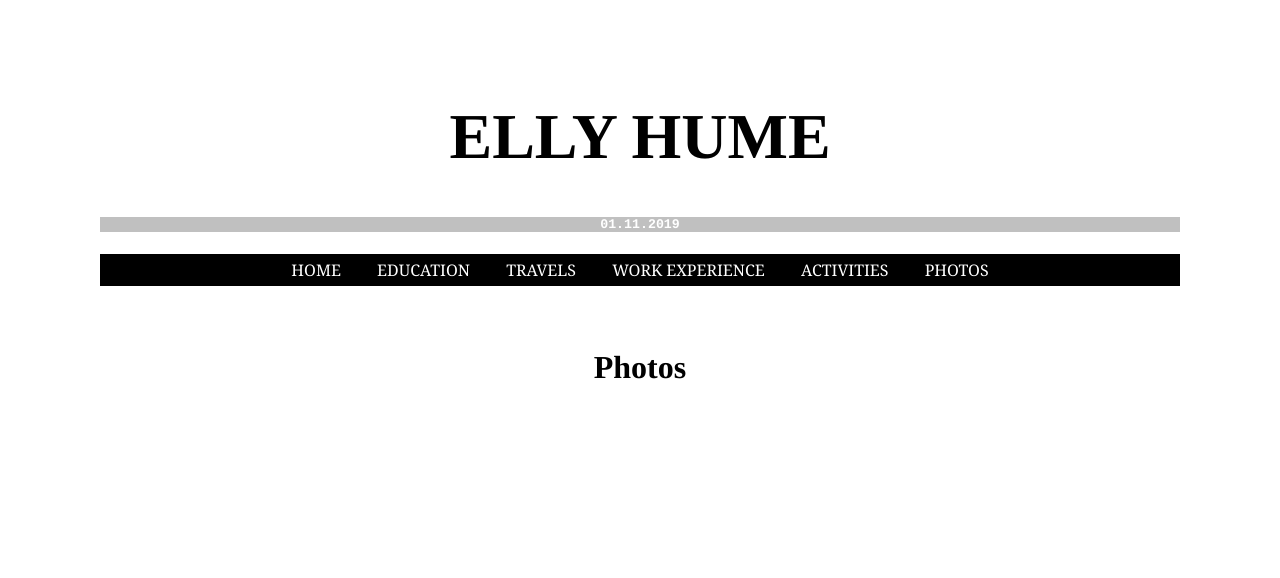
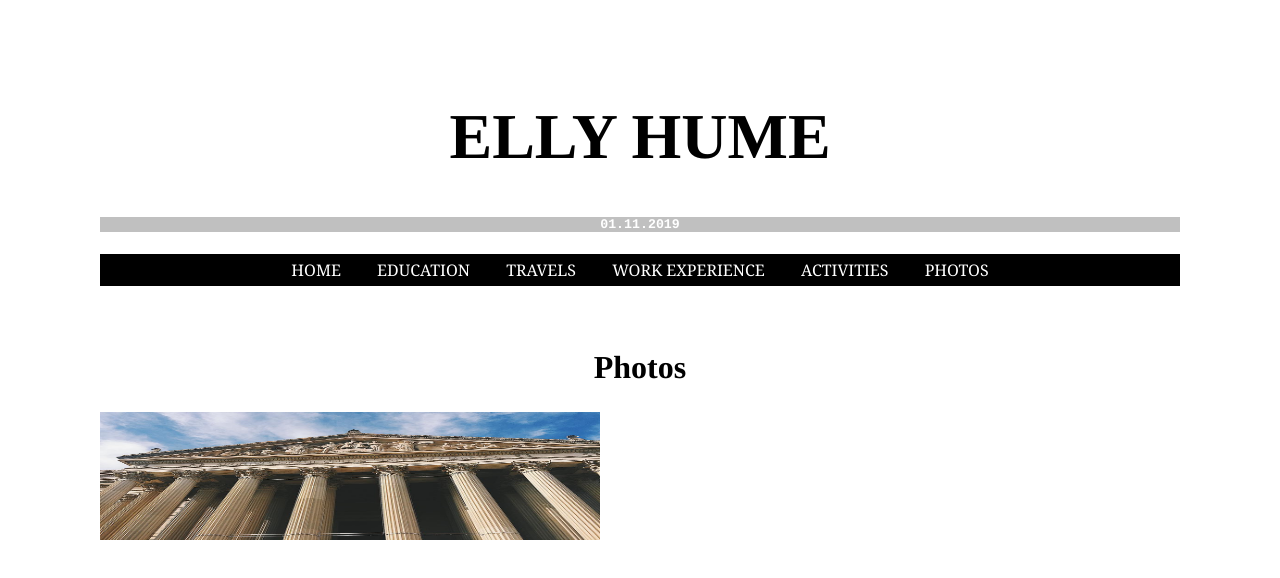
Before and after one commit to ellyhume/ellyhume.github.io, a plain HTML site: page pictures.html in a window 1280 px wide. Drawn offline with Linux system fonts and the light colour scheme.

Commit message:
adding picure

```diff
--- a/pictures.html
+++ b/pictures.html
@@ -5,6 +5,12 @@
  <style type="text/css">
   body {margin:100px;}
   h5 {border:5px solidblack;}
+  .center {
+   dispaly: block;
+   margin-left: autho;
+   margin-right: auto;
+   width:50%;
+  }
  #navbar ul {
    list-style-type: none;
    margin: 0;
@@ -46,3 +52,10 @@
 
  <br></br>
  <h2 style="text-align:center;font-family:Times;color:Black;font-size:200%;">Photos</h2>
+
+ <img src="/images/archives.jpg" alt="National Archives" class="center"
+      style="width:500px;height:128px;">
+
+
+ </body>
+</html>
```
